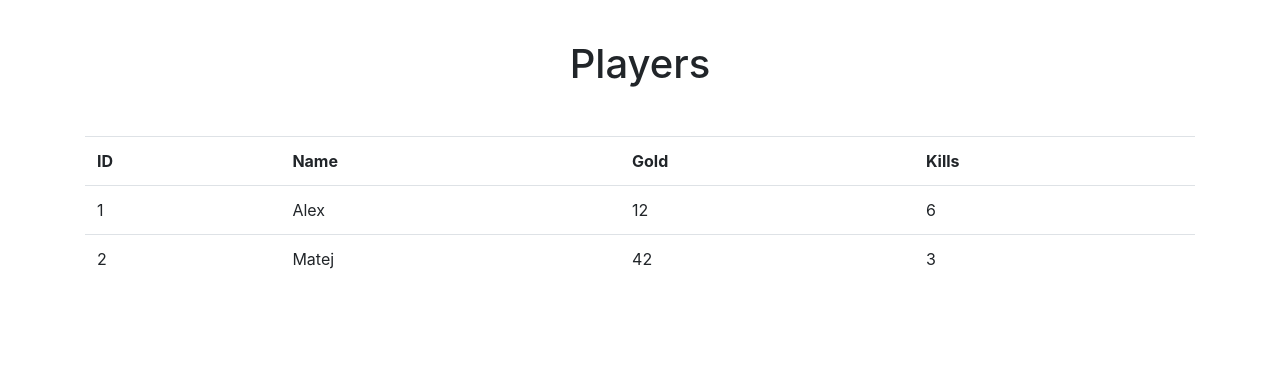
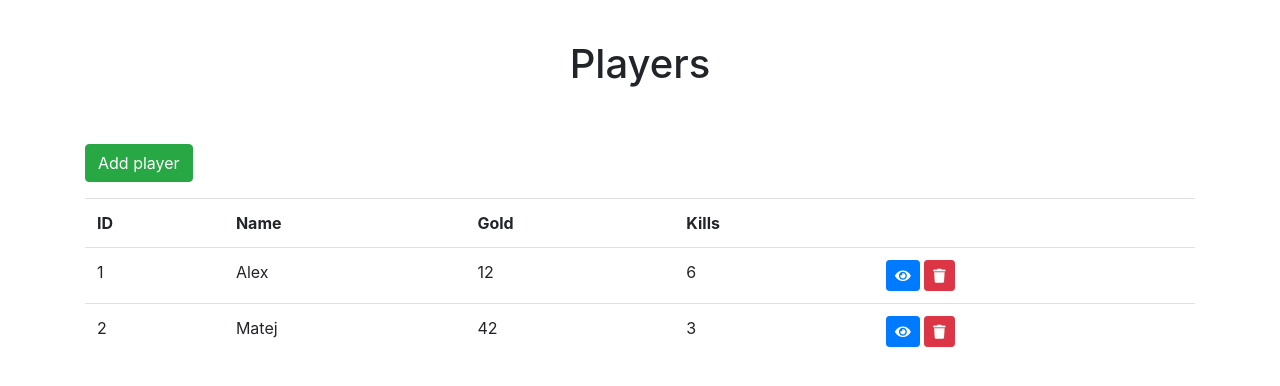
Before and after one commit to matejsoroka/ids_projects, a Flask app: page /players in a window 1280 px wide. Shown: the top 386 px of the page. Run offline with Flask 2, Linux system fonts and the light colour scheme; some libraries are stand-ins or nearby versions.

Commit message:
adding player page

```diff
--- a/project_app/app.py
+++ b/project_app/app.py
@@ -33,6 +33,24 @@ def players():
     return render_template("players.html", players=[(1, 'Alex', 12, 6), (2, 'Matej', 42, 3)])
 
 
+@app.route('/player/<id>')
+def player(id):
+    return render_template("player.html", id=id)
+
+
+@app.route('/player-add/<id>', methods=['GET', 'POST'])
+def player_update(id):
+    form = PlayerInsertForm.PlayerInsertForm()
+    if request.method == 'POST' and form.validate():
+        ...
+        # user = User(form.username.data, form.email.data,
+        #             form.password.data)
+        # db_session.add(user)
+        # flash('Thanks for registering')
+        # return redirect(url_for('player-add'))
+    return render_template("player_add.html", form=form)
+
+
 @app.route('/player-add', methods=['GET', 'POST'])
 def player_add():
     form = PlayerInsertForm.PlayerInsertForm()
--- a/project_app/static/css/style.css
+++ b/project_app/static/css/style.css
@@ -1,3 +1,7 @@
 h1 {
     padding: 1em 0;
 }
+
+.grid-buttons {
+    margin: 1em 0;
+}
--- /dev/null
+++ b/project_app/templates/player.html
@@ -0,0 +1,5 @@
+{% include "header.html" %}
+<div class="container">
+    <h1 class="text-center">Player with id {{ id }}</h1>
+</div>
+{% include "footer.html" %}
--- a/project_app/templates/players.html
+++ b/project_app/templates/players.html
@@ -1,12 +1,18 @@
 {% include "header.html" %}
 <div class="container">
     <h1 class="text-center">Players</h1>
+    <div class="row grid-buttons">
+        <div class="col4">
+            <a href="/player-add" class="btn btn-success">Add player</a>
+        </div>
+    </div>
     <table class="table">
         <tr>
             <th>ID</th>
             <th>Name</th>
             <th>Gold</th>
             <th>Kills</th>
+            <th></th>
         </tr>
         {% for player in players %}
         <tr>
@@ -14,6 +20,10 @@
             <td>{{ player[1] }}</td>
             <td>{{ player[2] }}</td>
             <td>{{ player[3] }}</td>
+            <td>
+                <a class="btn btn-sm btn-primary" href="/player/{{ player[0] }}"><i class="fa fa-eye"></i></a>
+                <a class="btn btn-sm btn-danger" href="/delete-player/{{ player[0] }}"><i class="fa fa-trash"></i></a>
+            </td>
         </tr>
         {% endfor %}
     </table>
```
